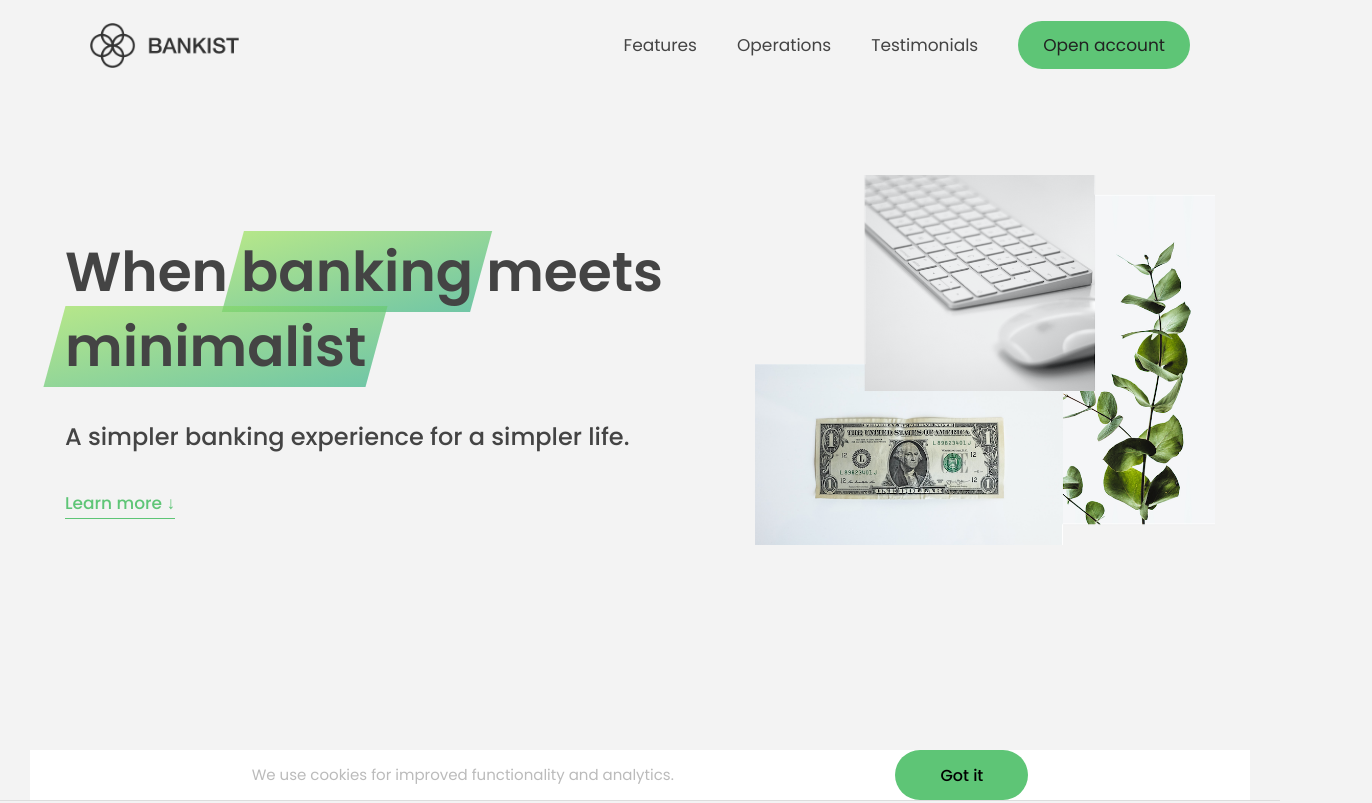
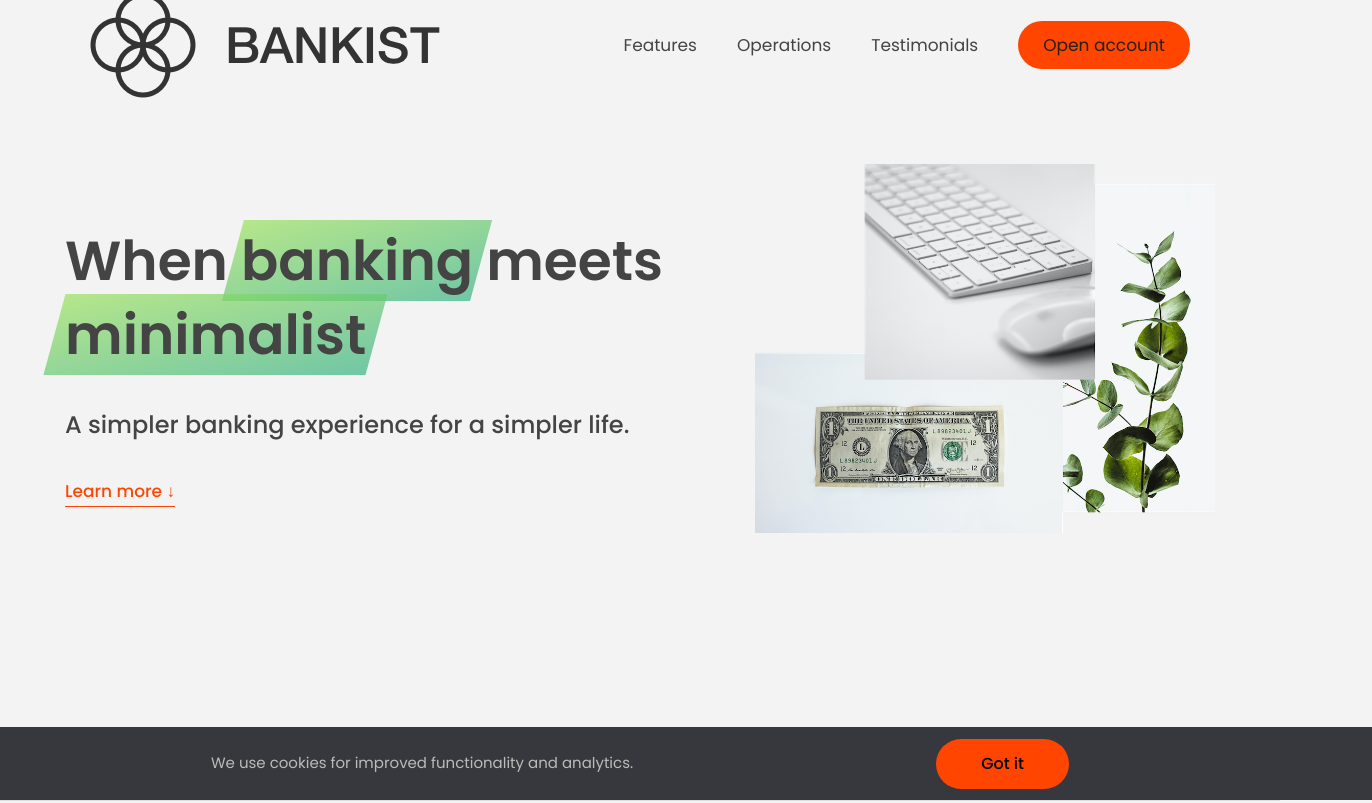
Before and after one commit to Esmanurrr/complete-javascript-course-master, a plain HTML site: page 13-Advanced-DOM-Bankist/starter/index.html in a window 1280 px wide. Shown: the top 803 px of the page, 1372 px wide, since content can reach past the window. Drawn offline with Linux system fonts and the light colour scheme.

Commit message:
styles, attributes and classes

```diff
--- a/13-Advanced-DOM-Bankist/starter/index.html
+++ b/13-Advanced-DOM-Bankist/starter/index.html
@@ -21,6 +21,8 @@
           alt="Bankist logo"
           class="nav__logo"
           id="logo"
+          designer="Jonas"
+          data-version-number = "3.0"
         />
         <ul class="nav__links">
           <li class="nav__item">
--- a/13-Advanced-DOM-Bankist/starter/script.js
+++ b/13-Advanced-DOM-Bankist/starter/script.js
@@ -73,4 +73,56 @@ header.append(message); // element only inserted once, not in both top and end.
 document.querySelector('.btn--close-cookie').addEventListener('click', function(){
   message.remove();
   // message.parentElement.removeChild(message); // oldest way
-})
+});
+
+
+
+// * Styles
+message.style.backgroundColor = "#37383d";
+message.style.width = '120%';
+
+console.log(message.style.height); // nothing
+console.log(message.style.backgroundColor); //  #37383d, because style tag search the inline of code
+// if you want to get all of the properties
+console.log(getComputedStyle(message));
+console.log(getComputedStyle(message).color);
+console.log(getComputedStyle(message).height);
+
+message.style.height = Number.parseFloat(getComputedStyle(message).height, 10) + 30 + 'px';
+
+document.documentElement.style.setProperty('--color-primary', 'orangered');
+
+// attributes
+const logo = document.querySelector('.nav__logo');
+console.log(logo.alt);
+console.log(logo.className);
+
+logo.alt = 'Beautiful minimalist logo'
+
+// non-standard
+console.log(logo.designer);
+console.log(logo.getAttribute('designer')); // jonas - we created this attribute
+logo.setAttribute('company', 'Bankisst');
+
+console.log(logo.src);
+console.log(logo.getAttribute('src'));
+
+// const link = document.querySelector('.twitter-link');
+// console.log(link.href);
+// console.log(link.getAttribute('href')); // file path
+
+const link = document.querySelector('.nav__link--btn');
+console.log(link.href);
+console.log(link.getAttribute('href')); // #
+
+// Data attributes
+console.log(logo.dataset.versionNumber);
+
+// Classes
+logo.classList.add('c', 'j');
+logo.classList.remove('c', 'j');
+logo.classList.toggle('c');
+logo.classList.contains('c');
+
+// Don't use
+logo.className = 'jonas';
```
